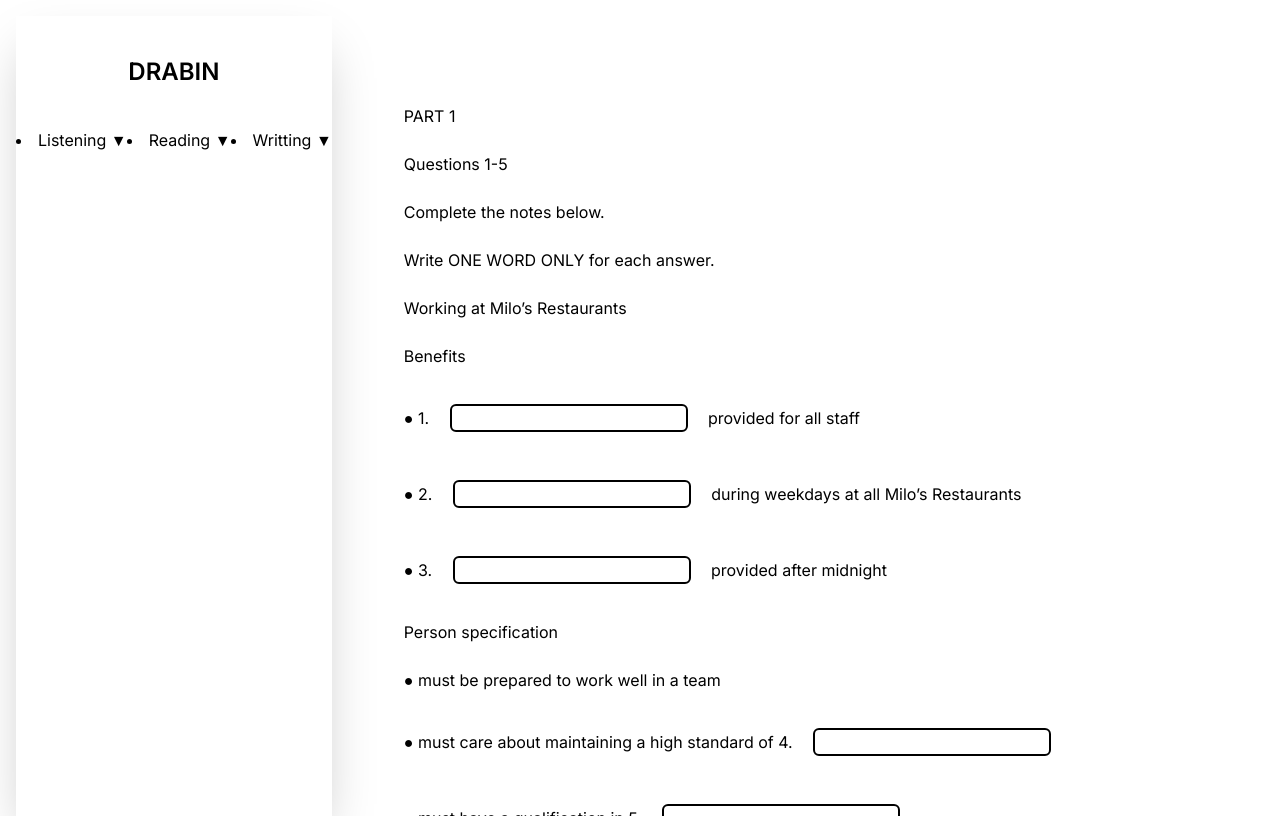
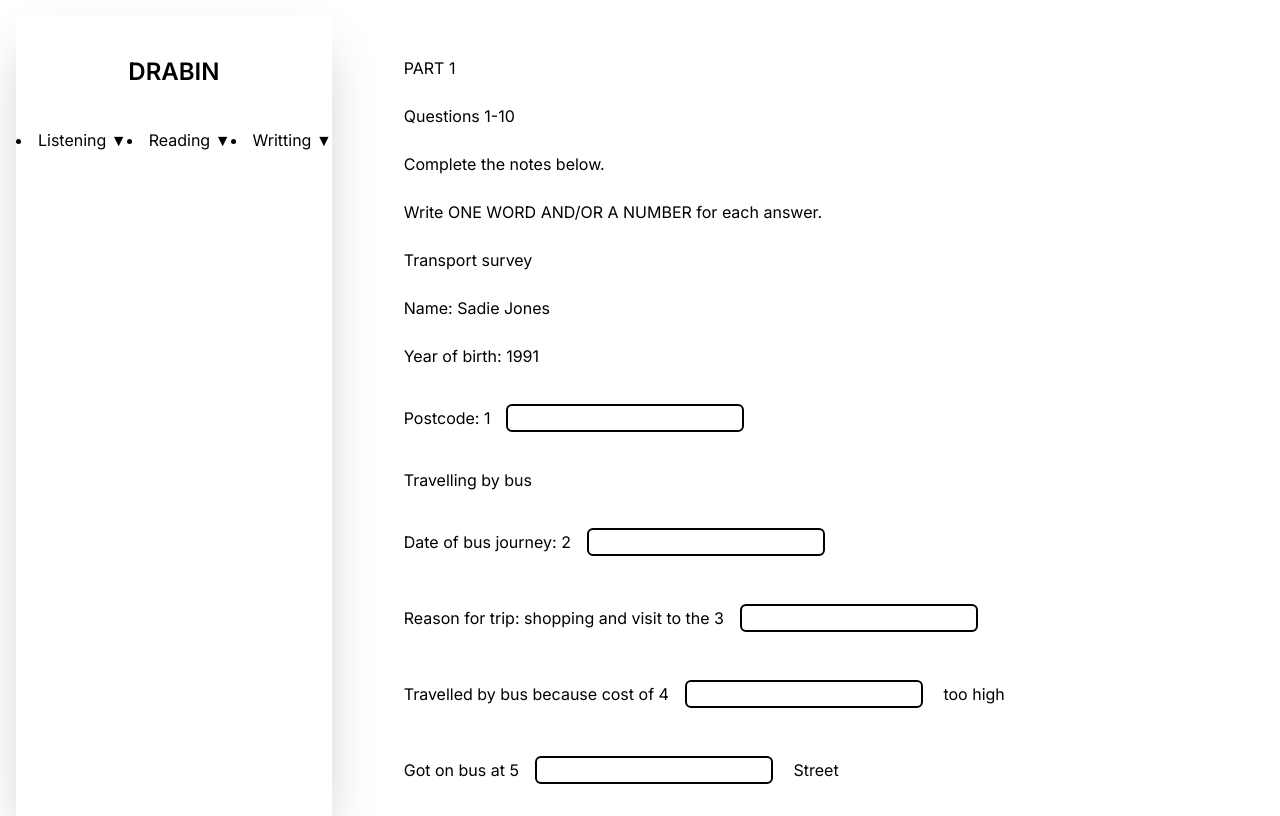
Before and after one commit to MohimaModak/Crypto_Investment_Dashboard, a React (Vite) app: page /CodeOne in a window 1280 px wide. Built offline with nearby package versions, Linux system fonts and the light colour scheme.

Commit message:
Your commit message here

```diff
--- a/src/Component/CoreComponents/CodeOne/CodeOne.jsx
+++ b/src/Component/CoreComponents/CodeOne/CodeOne.jsx
@@ -5,391 +5,282 @@
 export default function CodeOne() {
   return (
     <div className='bg-white text-black h-screen overflow-y-auto p-10'>
-      <br />
-      <br />
-
       PART 1
-      <br />
-      <br />
-
-      Questions 1-5
-      <br />
-      <br />
+      <br /><br />
+      Questions 1-10
+      <br /><br />
 
       Complete the notes below.
-      <br />
-      <br />
-
-
-      Write ONE WORD ONLY for each answer.
-      <br />
-      <br />
-
-
-      Working at Milo’s Restaurants
-      <br />
-      <br />
-
-      Benefits
-      <br />
-      <br />
-
-      ●   1. <input type="text" className='text-black my-3 border-2 border-black rounded-md mx-4' /> provided for all staff
-      <br />
-      <br />
-
-      ●   2. <input type="text" className='text-black my-3 border-2 border-black rounded-md mx-4' /> during weekdays at all Milo’s Restaurants
-      <br />
-      <br />
-
-      ●   3. <input type="text" className='text-black my-3 border-2 border-black rounded-md mx-4' /> provided after midnight
-      <br />
-      <br />
-
-
-      Person specification
-      <br />
-      <br />
-
-      ●   must be prepared to work well in a team
-      <br />
-      <br />
-
-      ●   must care about maintaining a high standard of 4. <input type="text" className='text-black my-3 border-2 border-black rounded-md mx-4' />
-      <br />
-      <br />
-
-      ●   must have a qualification in 5. <input type="text" className='text-black my-3 border-2 border-black rounded-md mx-4' />
-      <br />
-      <br />
-
-
-
-      Questions 6-10
-      <br />
-      <br />
-
-      Complete the table below.
-      <br />
-      <br />
+      <br /><br />
 
       Write ONE WORD AND/OR A NUMBER for each answer.
-      <br />
-      <br />
+      <br /><br />
 
-      Location
-      <br />
-      <br />
+      Transport survey
+      <br /><br />
 
-      Job title
-      <br />
-      <br />
+      Name:   Sadie Jones
+      <br /><br />
 
-      Responsibilities include
-      <br />
-      <br />
+      Year of birth:   1991
+      <br /><br />
 
-      Pay and conditions
-      <br />
-      <br />
-
-      6. <input type="text" className='text-black my-3 border-2 border-black rounded-md mx-4' /> Street
-
-      Breakfast supervisor
-      <br />
-      <br />
-
-      Checking portions, etc. are correct
-
-      <br />
-      <br />
-
-
-      Making sure 7. <input type="text" className='text-black my-3 border-2 border-black rounded-md mx-4' /> is clean
-      <br />
-      <br />
-
-      Starting salary 8 £. <input type="text" className='text-black my-3 border-2 border-black rounded-md mx-4' /> per hour
-
-
-      <br />
-      <br />
-
-      Start work at 5.30 a.m.
-      <br />
-      <br />
-
-      City Road
-      <br />
-      <br />
-
-      Junior chef
-      <br />
-      <br />
-
-      Supporting senior chefs
-
-
-      <br />
-      <br />
-
-      Maintaining stock and organising 9. <input type="text" className='text-black my-3 border-2 border-black rounded-md mx-4' />
-      <br />
-      <br />
-
-      Annual salary £23,000
-
-
-      <br />
-      <br />
-
-      No work on a 10. <input type="text" className='text-black my-3 border-2 border-black rounded-md mx-4' /> once a month
-
-
-
-      <br />
-      <br />
-
-      PART 2
-      <br />
-      <br />
-
-      Questions 11 and 12
-      <br />
-      <br />
-
-      Choose TWO letters, A-E.
-      <br />
-      <br />
-
-      What are the TWO main reasons why this site has been chosen for the housing development?
-      <br />
-      <br />
-
-      A . It has suitable geographical features.
-      <br />
-      <input type="text" className='text-black my-3 border-2 border-black rounded-md mx-4' />
-      <br />
-
-      B . There is easy access to local facilities.
-      <br />
-      <input type="text" className='text-black my-3 border-2 border-black rounded-md mx-4' />
-      <br />
-
-      C . It has good connections with the airport.
-      <br />
-      <input type="text" className='text-black my-3 border-2 border-black rounded-md mx-4' />
-      <br />
-
-      D . The land is of little agricultural value.
-      <br />
-      <input type="text" className='text-black my-3 border-2 border-black rounded-md mx-4' />
-      <br />
-
-      E . It will be convenient for workers.
-      <br />
-      <input type="text" className='text-black my-3 border-2 border-black rounded-md mx-4' />
-      <br />
+      Postcode:   1<input type="text" className='text-black my-3 border-2 border-black rounded-md mx-4' />
 
       <br /><br />
 
+      Travelling by bus
+      <br /><br />
 
-      Questions 13 and 14
+      Date of bus journey:   2<input type="text" className='text-black my-3 border-2 border-black rounded-md mx-4' />
+      <br /><br />
+
+      Reason for trip:   shopping and visit to the 3<input type="text" className='text-black my-3 border-2 border-black rounded-md mx-4' />
+      <br /><br />
+
+      Travelled by bus because cost of   4<input type="text" className='text-black my-3 border-2 border-black rounded-md mx-4' /> too high
+      <br /><br />
+
+      Got on bus at   5<input type="text" className='text-black my-3 border-2 border-black rounded-md mx-4' /> Street
+      <br /><br />
+
+      Complaints about bus service:
+      <br /><br />
+
+      –   bus today was 6<input type="text" className='text-black my-3 border-2 border-black rounded-md mx-4' />
+      <br /><br />
+
+      –   frequency of buses in the 7<input type="text" className='text-black my-3 border-2 border-black rounded-md mx-4' />
+      <br /><br />
+
+
+      Travelling by car
+      <br /><br />
+
+      Goes to the   8<input type="text" className='text-black my-3 border-2 border-black rounded-md mx-4' /> by car
+      <br /><br />
+
+
+      Travelling by bicycle
+      <br /><br />
+
+      Dislikes travelling by bike in the city centre because of the 9<input type="text" className='text-black my-3 border-2 border-black rounded-md mx-4' />
+      <br /><br />
+
+      Doesn’t own a bike because of a lack of 10<input type="text" className='text-black my-3 border-2 border-black rounded-md mx-4' />
+      <br /><br />
+
+      PART 2
+      <br /><br />
+      Questions 11-13
+      <br /><br />
+      Choose the correct letter, A, B or C.
+      <br /><br />
+      Becoming a volunteer for ACE
+      <br /><br />
+      11 .  Why does the speaker apologise about the seats?
+      <br /><br />
+      <Checkbox></Checkbox>  A . They are too small.
+      <br /><br />
+      <Checkbox></Checkbox>  B . There are not enough of them.
+      <br /><br />
+      <Checkbox></Checkbox>  C . Some of them are very close together.
+
+      <br /><br />
+      12.  What does the speaker say about the age of volunteers?
+      <br /><br />
+      <Checkbox></Checkbox> A . The age of volunteers is less important than other factors.
+      <br /><br />
+      <Checkbox></Checkbox> B . Young volunteers are less reliable than older ones.
+      <br /><br />
+      <Checkbox></Checkbox> C . Most volunteers are about 60 years old.
+
+      <br /><br />
+      13.  What does the speaker say about training?
+      <br /><br />
+      <Checkbox></Checkbox> A . It is continuous.
+      <br /><br />
+      <Checkbox></Checkbox> B . It is conducted by a manager.
+      <br /><br />
+      <Checkbox></Checkbox> C . It takes place online.
+
+      <br /><br />
+
+      Questions 14 and 15
       <br /><br />
 
       Choose TWO letters, A-E.
       <br /><br />
 
-      Which TWO aspects of the planned housing development have people given positive feedback about?
+      Which TWO issues does the speaker ask the audience to consider before they apply to be volunteers?
       <br /><br />
-      A . the facilities for cyclists
-      <br />
-      <input type="text" className='text-black my-3 border-2 border-black rounded-md mx-4' /><br />
 
-      B . the impact on the environment
-      <br />
-      <input type="text" className='text-black my-3 border-2 border-black rounded-md mx-4' /><br />
+      <Checkbox></Checkbox> A . their financial situation
+      <br /><br />
 
-      C . the encouragement of good relations between residents
-      <br />
-      <input type="text" className='text-black my-3 border-2 border-black rounded-md mx-4' /><br />
+      <Checkbox></Checkbox> B . their level of commitment
+      <br /><br />
 
-      D . the low cost of all the accommodation
-      <br />
-      <input type="text" className='text-black my-3 border-2 border-black rounded-md mx-4' /><br />
+      <Checkbox></Checkbox> C . their work experience
+      <br /><br />
 
-      E . the rural location
-      <br />
-      <input type="text" className='text-black my-3 border-2 border-black rounded-md mx-4' /><br />
+      <Checkbox></Checkbox> B . their ambition
+      <br /><br />
 
-      <br />
+      <Checkbox></Checkbox> E . their availability
 
 
-      Questions 15-20
-      <br />
+      <br /><br />
 
-      Label the map below.
-      <br />
+      Questions 16-20
+      <br /><br />
 
-      Write the correct letter, A-l, next to Questions 15-20.
-      <br />
-      <img src={image} alt="" />
-      <br />
+      What does the speaker suggest would be helpful for each of the following areas of voluntary work?
+      <br /><br />
 
-      15   School   <br />
-      <input type="text" className='text-black my-3 border-2 border-black rounded-md mx-4' /><br />.
+      Choose FIVE answers from the box and write the correct letter, A-G, next to Questions 16-20.
+      <br /><br />
 
-      16   Sports centre   <br />
-      <input type="text" className='text-black my-3 border-2 border-black rounded-md mx-4' /><br />.
+      Helpful things volunteers might offer
+      <br /><br />
 
-      17   Clinic   <br />
-      <input type="text" className='text-black my-3 border-2 border-black rounded-md mx-4' /><br />.
+      A . experience on stage
+      <br /><br />
 
-      18   Community centre   <br />
-      <input type="text" className='text-black my-3 border-2 border-black rounded-md mx-4' /><br />.
+      B . original, new ideas
+      <br /><br />
 
-      19   Supermarket   <br />
-      <input type="text" className='text-black my-3 border-2 border-black rounded-md mx-4' /><br />.
+      C . parenting skills
+      <br /><br />
 
-      20   Playground   <br />
-      <input type="text" className='text-black my-3 border-2 border-black rounded-md mx-4' /><br />.
+      D . an understanding of food and diet
       <br /><br />
+
+      E . retail experience
+      <br /><br />
+
+      F . a good memory
+      <br /><br />
+
+      G . a good level of fitness
+
+      <br /><br />
+      Area of voluntary work
+      16 . Fundraising   <input type="text" className='text-black my-3 border-2 border-black rounded-md mx-4' />
+      <br /><br />
+
+      17 . Litter collection   <input type="text" className='text-black my-3 border-2 border-black rounded-md mx-4' />
+      <br /><br />
+
+      18 . ‘Playmates’   <input type="text" className='text-black my-3 border-2 border-black rounded-md mx-4' />
+      <br /><br />
+
+      19 . Story club   <input type="text" className='text-black my-3 border-2 border-black rounded-md mx-4' />
+      <br /><br />
+
+      20 . First aid   <input type="text" className='text-black my-3 border-2 border-black rounded-md mx-4' />
+      <br /><br />
+
       PART 3
       <br /><br />
 
-      Questions 21-24
+      Questions 21-26
       <br /><br />
 
       Choose the correct letter, A, B or C.
+      <br /><br />
+
+      Talk on jobs in fashion design
+      <br /><br />
+
+      21 .  What problem did Chantal have at the start of the talk?
+      <br /><br />
+      <Checkbox></Checkbox> A . Her view of the speaker was blocked.
+      <br /><br />
+      <Checkbox></Checkbox> B . She was unable to find an empty seat.
+      <br /><br />
+      <Checkbox></Checkbox> C . The students next to her were talking.
+      <br /><br />
+
+      22.  What were Hugo and Chantal surprised to hear about the job market?
+      <br /><br />
+      <Checkbox></Checkbox> A . It has become more competitive than it used to be.
+      <br /><br />
+      <Checkbox></Checkbox> B . There is more variety in it than they had realised.
+      <br /><br />
+      <Checkbox></Checkbox> C . Some areas of it are more exciting than others.
+      <br /><br />
+      23 .  Hugo and Chantal agree that the speaker’s message was
+      <br /><br />
+      <Checkbox></Checkbox> A . unfair to them at times.
+      <br /><br />
+      <Checkbox></Checkbox> B . hard for them to follow.
+      <br /><br />
+      <Checkbox></Checkbox> C . critical of the industry.
+      <br /><br />
+
+      24 .  What do Hugo and Chantal criticise about their school careers advice?
+      <br /><br />
+      <Checkbox></Checkbox> A . when they received the advice
+      <br /><br />
+      <Checkbox></Checkbox> B . how much advice was given
+      <br /><br />
+      <Checkbox></Checkbox> C . who gave the advice
+      <br /><br />
+
+      25 . When discussing their future, Hugo and Chantal disagree on
+      <br /><br />
+      <Checkbox></Checkbox> A  .which is the best career in fashion.
+      <br /><br />
+      <Checkbox></Checkbox> B  .when to choose a career in fashion.
+      <br /><br />
+      <Checkbox></Checkbox> C  .why they would like a career in fashion.
+
+      <br /><br />
+      26 .  How does Hugo feel about being an unpaid assistant?
+      <br /><br />
+      <Checkbox></Checkbox> A . He is realistic about the practice.
+      <br /><br />
+      <Checkbox></Checkbox> B . He feels the practice is dishonest.
+      <br /><br />
+      <Checkbox></Checkbox> C . He thinks others want to change the practice.
 
       <br /><br />
 
-      21.  Why do the students think the Laki eruption of 1783 is so important?
+      Questions 27 and 28
       <br /><br />
-
-      <Checkbox></Checkbox> A . It was the most severe eruption in modern times.
+      Choose TWO letters, A-E.
       <br /><br />
-
-      <Checkbox></Checkbox> B . It led to the formal study of volcanoes.
+      Which TWO mistakes did the speaker admit she made in her first job?
       <br /><br />
-
-      <Checkbox></Checkbox> C . It had a profound effect on society.
+      <Checkbox></Checkbox> A . being dishonest to her employer
       <br /><br />
-
-
-      22.  What surprised Adam about observations made at the time?
+      <Checkbox></Checkbox> B . paying too much attention to how she looked
       <br /><br />
-
-      <Checkbox></Checkbox> A . the number of places producing them
+      <Checkbox></Checkbox> C . expecting to become well known
       <br /><br />
-
-      <Checkbox></Checkbox> B . the contradictions in them
+      <Checkbox></Checkbox> D . trying to earn a lot of money
       <br /><br />
-
-      <Checkbox></Checkbox> C . the lack of scientific data to support them
-      <br /><br />
-
-
-      23.  According to Michelle, what did the contemporary sources say about the Laki haze?
-      <br /><br />
-
-      <Checkbox></Checkbox> A . People thought it was similar to ordinary fog.
-      <br /><br />
-
-      <Checkbox></Checkbox> B . It was associated with health issues.
-      <br /><br />
-
-      <Checkbox></Checkbox> C . It completely blocked out the sun for weeks.
-      <br /><br />
-
-
-      24.  Adam corrects Michelle when she claims that Benjamin Franklin
-      <br /><br />
-
-      <Checkbox></Checkbox> A . came to the wrong conclusion about the cause of the haze.
-      <br /><br />
-
-
-      <Checkbox></Checkbox> B . was the first to identify the reason for the haze.
+      <Checkbox></Checkbox> E . openly disliking her client
 
       <br /><br />
 
-      <Checkbox></Checkbox> C . supported the opinions of other observers about the haze.
+      Questions 29 and 30
       <br /><br />
-
-
-
-      Questions 25 and 26
-      <br /><br />
-
       Choose TWO letters, A-E.
       <br /><br />
+      Which TWO pieces of retail information do Hugo and Chantal agree would be useful?
+      <br /><br />
+      <Checkbox></Checkbox> A . the reasons people return fashion items
+      <br /><br />
+      <Checkbox></Checkbox> B . how much time people have to shop for clothes
+      <br /><br />
+      <Checkbox></Checkbox> C . fashion designs people want but can’t find
+      <br /><br />
+      <Checkbox></Checkbox> D . the best time of year for fashion buying
+      <br /><br />
+      <Checkbox></Checkbox> E . the most popular fashion sizes
 
-      Which TWO issues following the Laki eruption surprised the students?
-      <br /><br />
-
-      A . how widespread the effects were
-      <br /><input type="text" className='text-black my-3 border-2 border-black rounded-md mx-4' /><br />
-
-      B . how long-lasting the effects were
-      <br /><input type="text" className='text-black my-3 border-2 border-black rounded-md mx-4' /><br />
-
-      C . the number of deaths it caused
-      <br /><input type="text" className='text-black my-3 border-2 border-black rounded-md mx-4' /><br />
-
-      D . the speed at which the volcanic ash cloud spread
-      <br /><input type="text" className='text-black my-3 border-2 border-black rounded-md mx-4' /><br />
-
-      E . how people ignored the warning signs
-      <br /><input type="text" className='text-black my-3 border-2 border-black rounded-md mx-4' /><br />
-
-
-
-      Questions 27-30
-      <br /><br />
-
-      What comment do the students make about the impact of the Laki eruption on the following countries?
-      <br /><br />
-
-      Choose FOUR answers from the box and write the correct letter, A-F, next to Questions 27-30.
-      <br /><br />
-
-      Comments
-      <br /><br />
-
-      A . This country suffered the most severe loss of life.
-      <br /><input type="text" className='text-black my-3 border-2 border-black rounded-md mx-4' /><br />
-
-      B . The impact on agriculture was predictable.
-      <br /><input type="text" className='text-black my-3 border-2 border-black rounded-md mx-4' /><br />
-
-      C . There was a significant increase in deaths of young people.
-      <br /><input type="text" className='text-black my-3 border-2 border-black rounded-md mx-4' /><br />
-
-      D . Animals suffered from a sickness.
-      <br /><input type="text" className='text-black my-3 border-2 border-black rounded-md mx-4' /><br />
-
-      E . This country saw the highest rise in food prices in the world.
-      <br /><input type="text" className='text-black my-3 border-2 border-black rounded-md mx-4' /><br />
-
-      F . It caused a particularly harsh winter.
-      <br /><input type="text" className='text-black my-3 border-2 border-black rounded-md mx-4' /><br />
-      <br /><br />
-
-
-      Countries
-      <br /><br />
-
-      27 . Iceland   <input type="text" className='text-black my-3 border-2 border-black rounded-md mx-4' /><br />
-      <br /><br />
-
-      28 . Egypt   <input type="text" className='text-black my-3 border-2 border-black rounded-md mx-4' /><br />
-      <br /><br />
-
-      29 . UK   <input type="text" className='text-black my-3 border-2 border-black rounded-md mx-4' /><br />
-      <br /><br />
-
-      30 . USA   <input type="text" className='text-black my-3 border-2 border-black rounded-md mx-4' /><br />
       <br /><br />
 
       PART 4
@@ -404,55 +295,76 @@
       Write ONE WORD ONLY for each answer.
       <br /><br />
 
-      Pockets
+      Elephant translocation
       <br /><br />
 
-      Reason for choice of subject
+      Reasons for overpopulation at Majete National Park
       <br /><br />
 
-      ●   They are 31. <input type="text" className='text-black my-3 border-2 border-black rounded-md mx-4' /> but can be overlooked by consumers and designers.
-
-      Pockets in men’s clothes
+      ●   strict enforcement of anti-poaching laws
       <br /><br />
 
-      ●   Men started to wear 32. <input type="text" className='text-black my-3 border-2 border-black rounded-md mx-4' /> in the 18th century.
-      <br /><br />
-
-      ●   A 33. <input type="text" className='text-black my-3 border-2 border-black rounded-md mx-4' /> sewed pockets into the lining of the garments.
-      <br /><br />
-
-      ●   The wearer could use the pockets for small items.
-      <br /><br />
-
-      ●   Bigger pockets might be made for men who belonged to a certain type of 34. <input type="text" className='text-black my-3 border-2 border-black rounded-md mx-4' />
-
-      Pockets in women’s clothes
-      <br /><br />
-
-      ●   Women’s pockets were less 35. <input type="text" className='text-black my-3 border-2 border-black rounded-md mx-4' /> than men’s.
-      <br /><br />
-
-      ●   Women were very concerned about pickpockets.
-      <br /><br />
-
-      ●   Pockets were produced in pairs using 36. <input type="text" className='text-black my-3 border-2 border-black rounded-md mx-4' /> to link them together.
-      <br /><br />
-
-      ●   Pockets hung from the women’s 37. <input type="text" className='text-black my-3 border-2 border-black rounded-md mx-4' /> under skirts and petticoats.
-      <br /><br />
-
-      ●   Items such as 38. <input type="text" className='text-black my-3 border-2 border-black rounded-md mx-4' /> could be reached through a gap in the material.
+      ●   successful breeding
       <br /><br />
 
 
-      ●   Pockets, of various sizes, stayed inside clothing for many decades.
+      Problems caused by elephant overpopulation
+      <br /><br />
+
+      ●   greater competition, causing hunger for elephants
+      <br /><br />
+
+      ●   damage to 31. <input type="text" className='text-black my-3 border-2 border-black rounded-md mx-4' /> in the park
+      <br /><br />
+
+
+      The translocation process
+      <br /><br />
+
+      ●   a suitable group of elephants from the same 32. <input type="text" className='text-black my-3 border-2 border-black rounded-md mx-4' /> was selected
+      <br /><br />
+
+      ●   vets and park staff made use of 33. <input type="text" className='text-black my-3 border-2 border-black rounded-md mx-4' /> to help guide the elephants into an open plain
+      <br /><br />
+
+      ●   elephants were immobilised with tranquilisers
+      <br /><br />
+
+      –   this process had to be completed quickly to reduce 34. <input type="text" className='text-black my-3 border-2 border-black rounded-md mx-4' />
+      <br /><br />
+
+      –   elephants had to be turned on their 35. <input type="text" className='text-black my-3 border-2 border-black rounded-md mx-4' /> to avoid damage to their lungs
+      <br /><br />
+
+
+      –   elephants’ 36. <input type="text" className='text-black my-3 border-2 border-black rounded-md mx-4' /> had to be monitored constantly
+      <br /><br />
+
+      –   tracking devices were fitted to the matriarchs
+      <br /><br />
+
+      –   data including the size of their tusks and 37. <input type="text" className='text-black my-3 border-2 border-black rounded-md mx-4' /> was taken
+      <br /><br />
+
+      ●   elephants were taken by truck to their new reserve
 
       <br /><br />
 
-      ●   When dresses changed shape, hidden pockets had a negative effect on the 39. <input type="text" className='text-black my-3 border-2 border-black rounded-md mx-4' /> of women.
+      Advantages of translocation at Nkhotakota Wildlife Park
       <br /><br />
 
-      ●   Bags called ‘pouches’ became popular, before women carried a 40. <input type="text" className='text-black my-3 border-2 border-black rounded-md mx-4' />
+      ●   38. <input type="text" className='text-black my-3 border-2 border-black rounded-md mx-4' /> opportunities
+      <br /><br />
+
+      ●   a reduction in the number of poachers and 39. <input type="text" className='text-black my-3 border-2 border-black rounded-md mx-4' />
+      <br /><br />
+
+      ●   an example of conservation that other parks can follow
+      <br /><br />
+
+      ●   an increase in 40. <input type="text" className='text-black my-3 border-2 border-black rounded-md mx-4' /> as a contributor to GDP
+      <br /><br />
+
 
     </div>
   )
```
